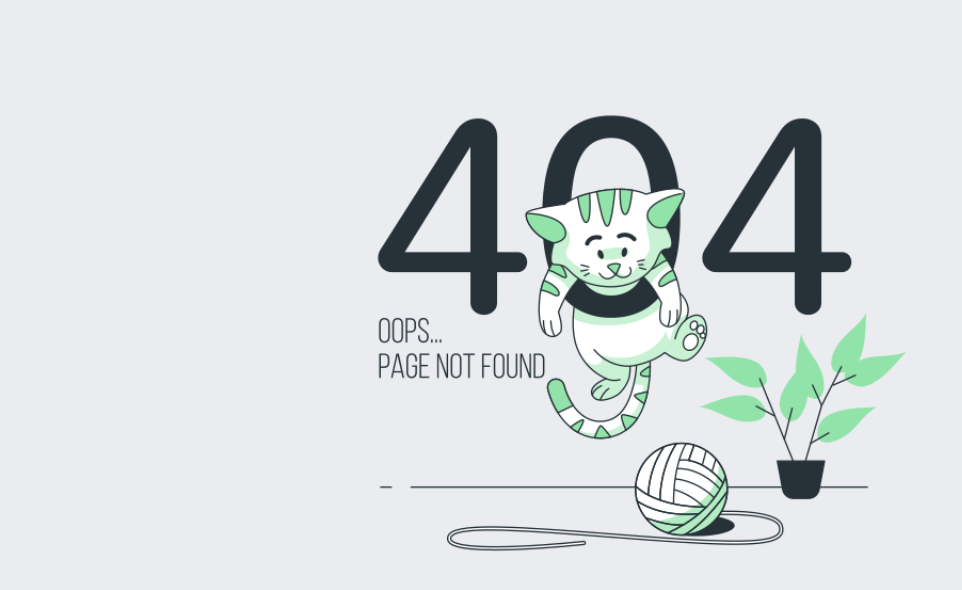
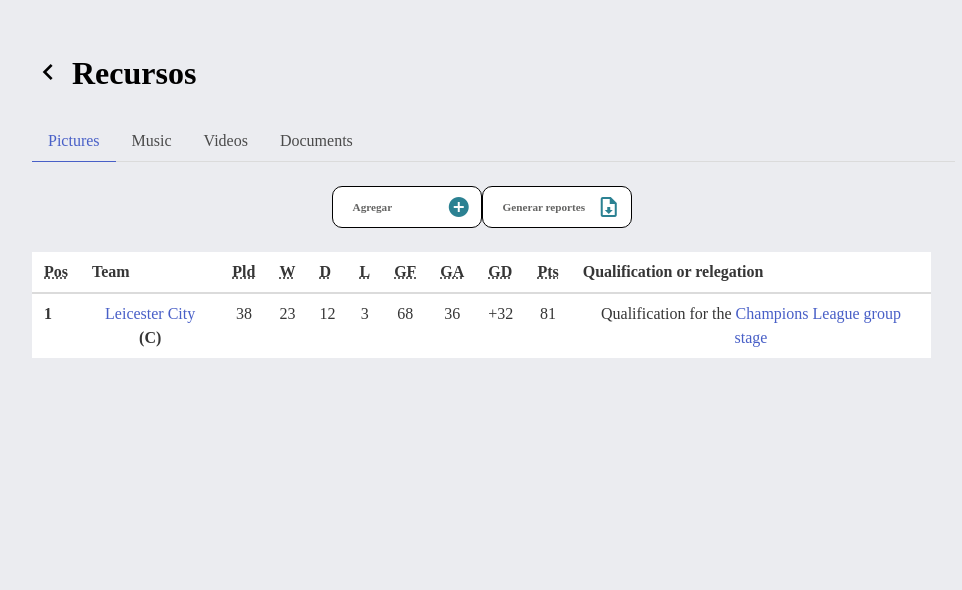
Before and after one commit to sandyCortes/ccai-manager, a React (Create React App) app: page /resources in a window 1280 px wide. Shown: the top 590 px of the page, without its empty margins (16-978 px from the left). Built offline with nearby package versions, Linux system fonts and the light colour scheme; a web font is replaced by a local one.

Commit message:
add new features

```diff
--- /dev/null
+++ b/src/components/commond/Table.js
@@ -0,0 +1,39 @@
+import React from 'react';
+
+export const TableComponent = () => {
+  return (
+    <table class="table is-fullwidth is-striped">
+      <thead>
+        <tr>
+          <th><abbr title="Position">Pos</abbr></th>
+          <th>Team</th>
+          <th><abbr title="Played">Pld</abbr></th>
+          <th><abbr title="Won">W</abbr></th>
+          <th><abbr title="Drawn">D</abbr></th>
+          <th><abbr title="Lost">L</abbr></th>
+          <th><abbr title="Goals for">GF</abbr></th>
+          <th><abbr title="Goals against">GA</abbr></th>
+          <th><abbr title="Goal difference">GD</abbr></th>
+          <th><abbr title="Points">Pts</abbr></th>
+          <th>Qualification or relegation</th>
+        </tr>
+      </thead>
+    <tbody>
+    <tr>
+      <th>1</th>
+      <td><a href="https://en.wikipedia.org/wiki/Leicester_City_F.C." title="Leicester City F.C.">Leicester City</a> <strong>(C)</strong>
+      </td>
+      <td>38</td>
+      <td>23</td>
+      <td>12</td>
+      <td>3</td>
+      <td>68</td>
+      <td>36</td>
+      <td>+32</td>
+      <td>81</td>
+      <td>Qualification for the <a href="https://en.wikipedia.org/wiki/2016%E2%80%9317_UEFA_Champions_League#Group_stage" title="2016–17 UEFA Champions League">Champions League group stage</a></td>
+    </tr>
+    </tbody>
+    </table>
+  )
+}
--- /dev/null
+++ b/src/components/ui/Buttons/ButtonIcon.js
@@ -0,0 +1,16 @@
+import React from 'react';
+
+export const ButtonIcon = (props) => {
+    const { title, icon } = props
+
+  return (
+    <>
+      <button className="button button-tables delete-events">
+        <span>{title}</span>
+        <span className="icon">
+          <i className={`mdi mdi-${icon} icon-blue`}></i>
+        </span>
+      </button>
+    </>
+  )
+}
--- a/src/routes/AppRouter.js
+++ b/src/routes/AppRouter.js
@@ -2,6 +2,7 @@ import { BrowserRouter, Route, Routes } from "react-router-dom"
 import Home from './../views/Home'
 import Login from './../views/Login'
 import Register from './../views/Register'
+import Resources from './../views/Resources'
 import PageNotFound from '../views/PageNotFound'
 
 export const AppRouter = () => {
@@ -20,6 +21,10 @@ export const AppRouter = () => {
           path="/register"
           element={<Register />}
         />
+        <Route
+          path="/resources"
+          element={<Resources />}
+        />
         {/* 👇️ only match this when no other routes match */}
         <Route
           path="*"
--- a/src/style/Buttons/Buttons-styles.css
+++ b/src/style/Buttons/Buttons-styles.css
@@ -29,6 +29,7 @@
   margin: 15px 0;
 
 }
+
 .button-register:hover {
   color: #ffffff !important;
 }
@@ -37,3 +38,27 @@
   outline: none;
   color: #ffffff !important;
 }
+
+.button-tables {
+  outline: none;
+  border: 1.5px solid #000000;
+  background-color: #ffffff;
+  color: #646463;
+  font-weight: bold;
+  font-size: 0.7rem;
+  padding: 20px;
+  width: 150px;
+  max-width: 150px;
+  justify-content: space-between;
+  border-radius: 10px;
+}
+
+.delete-events:hover {
+  border: 1.5px solid #000000;
+  outline: none;
+}
+
+.delete-events:focus {
+  border: 1.5px solid #000000;
+  outline: none;
+}
--- a/src/style/Cars/cards.css
+++ b/src/style/Cars/cards.css
@@ -23,7 +23,7 @@
   border-radius: 50px;
   font-size: 1.7rem;
   text-transform: uppercase;
-  border: 1px solid #000000;
+  border: 1.5px solid #000000;
   padding: 0.5rem;
   font-weight: bold;
   width: fit-content;
--- /dev/null
+++ b/src/views/Resources.js
@@ -0,0 +1,31 @@
+import React from 'react';
+import { HeaderComponent } from './../components/ui/Header/HeaderComponent'
+import { TabsComponent } from './../components/commond/Tabs'
+import { TableComponent } from './../components/commond/Table'
+import { ButtonIcon } from './../components/ui/Buttons/ButtonIcon'
+
+const Resources = () => {
+  return (
+    <div className='section'>
+      <div className="columns">
+        <div className="column is-12">
+          <HeaderComponent title="Recursos" />
+        </div>
+        <div className="column is-12">
+          <TabsComponent />
+        </div>
+        <div className="column is-12 columns">
+          <div className="column is-12">
+            <ButtonIcon title="Agregar" icon="plus-circle " />
+            <ButtonIcon title="Generar reportes" icon="file-download-outline" />
+          </div>
+          <div className="column is-12">
+            <TableComponent />
+          </div>
+        </div>
+      </div>
+    </div>
+  )
+}
+
+export default Resources
```
